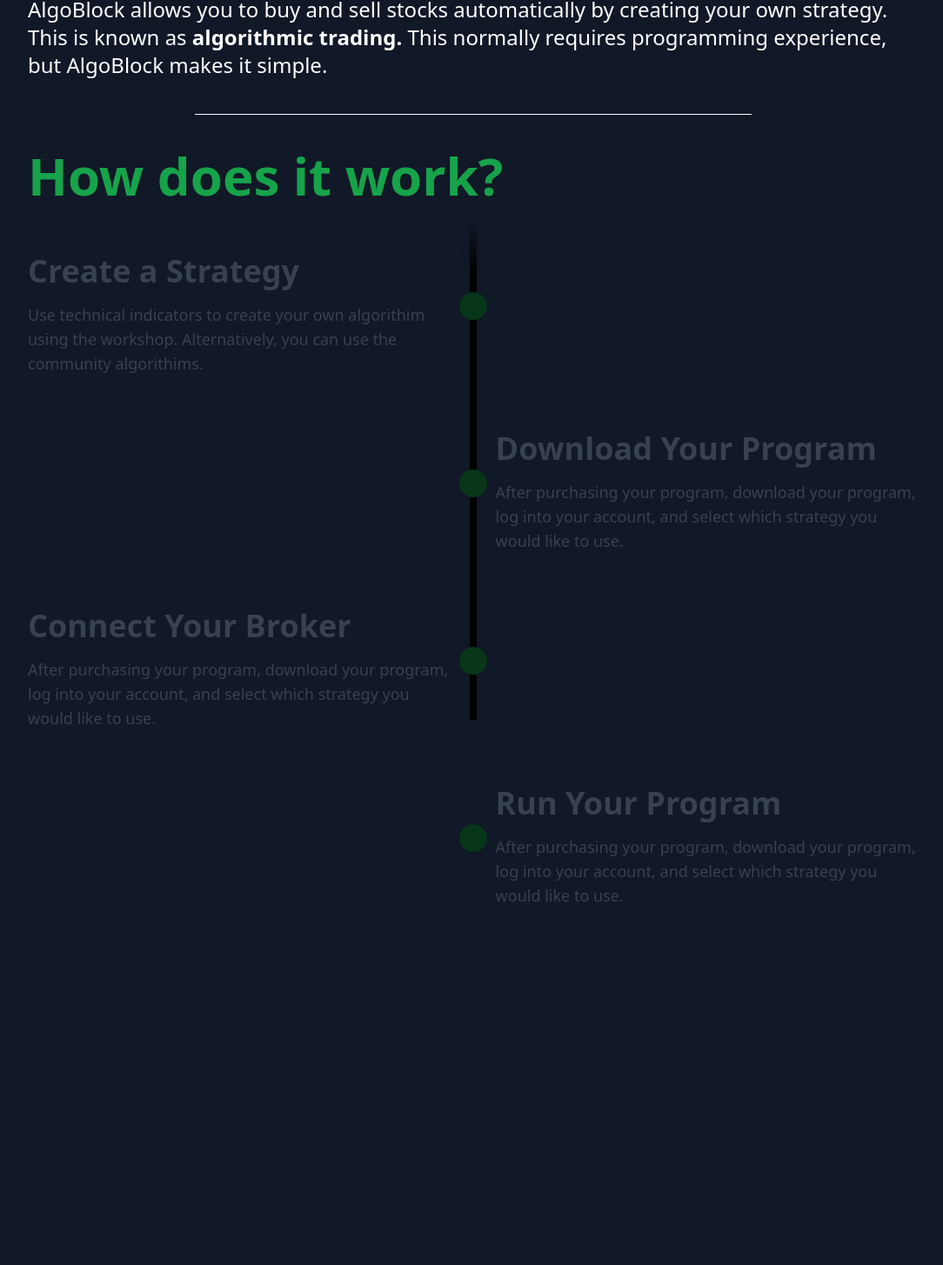
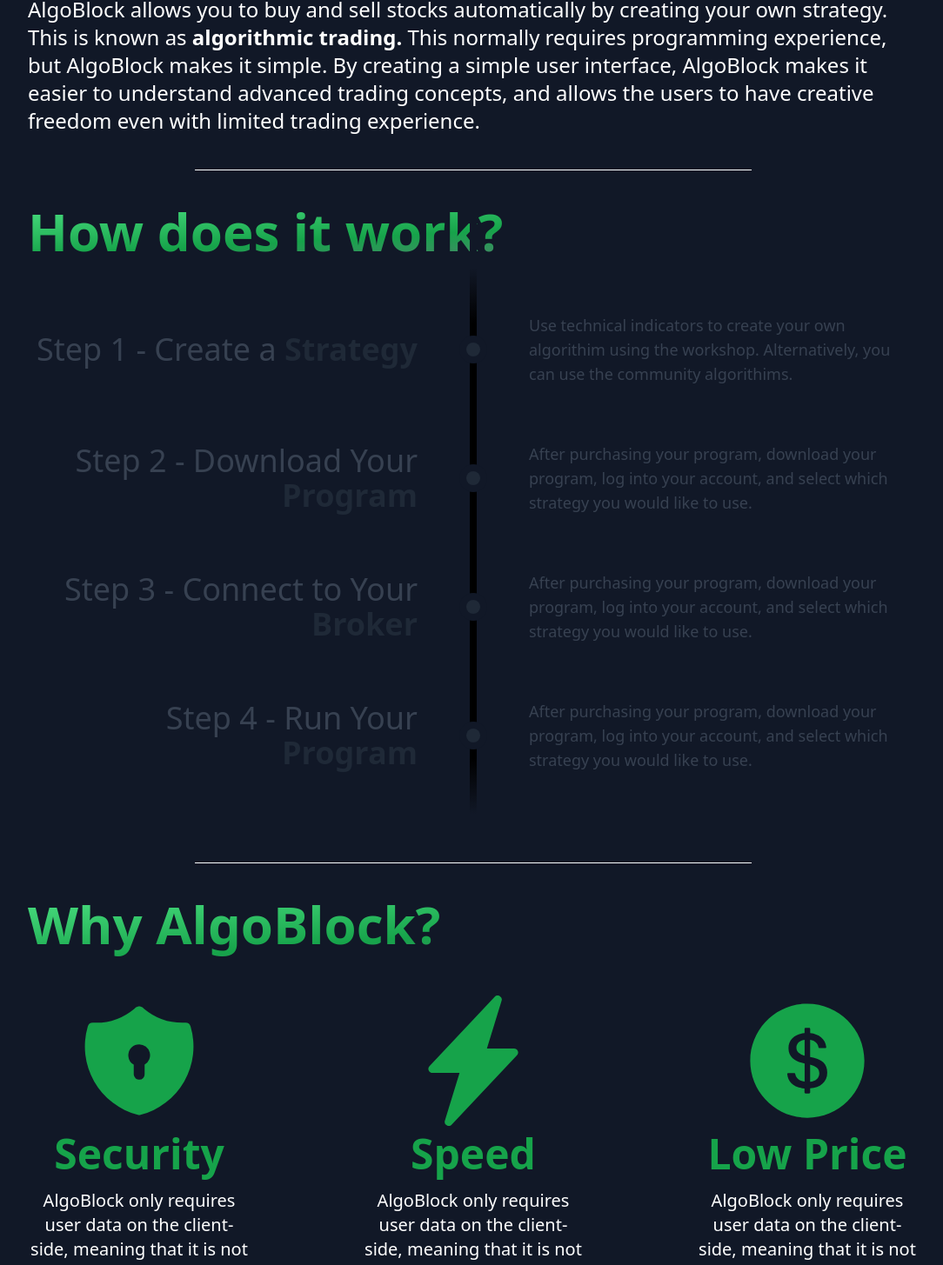
Before and after one commit to LukeA25/AlgoBlock, a React (Vite) app: page / in a window 1280 px wide. Shown: the part 937-2392 px from the top of the page at 87% size, without its empty margins (96-1180 px from the left). Built offline with nearby package versions, Linux system fonts and the light colour scheme.

Commit message:
home page hekka

```diff
--- a/package.json
+++ b/package.json
@@ -13,7 +13,8 @@
     "react": "^18.2.0",
     "react-dom": "^18.2.0",
     "react-icons": "^4.8.0",
-    "react-router-dom": "^6.9.0"
+    "react-router-dom": "^6.9.0",
+    "react-router-hash-link": "^2.4.3"
   },
   "devDependencies": {
     "@types/react": "^18.0.27",
--- /dev/null
+++ b/src/components/InfoCard.jsx
@@ -0,0 +1,11 @@
+function InfoCard(props) {
+  return (
+    <div className="flex flex-col items-center w-72 gap-2">
+      {props.icon}
+      <h1 className="text-green-600 text-5xl font-semibold mb-2">{props.title}</h1>
+      <p className="text-white text-xl text-center">{props.description}</p>
+    </div>
+  );
+}
+
+export default InfoCard;
--- a/src/components/Popup.jsx
+++ b/src/components/Popup.jsx
@@ -1,5 +1,5 @@
 function Popup(props) {
-  return (
+  return props.getActive ? (
     <div
       className={
         props.getActive
@@ -13,6 +13,8 @@
       </div>
       <div className="background -z-50" onClick={props.toggle} />
     </div>
+  ) : (
+    <div />
   );
 }
 
--- a/src/components/ScrollInfo.jsx
+++ b/src/components/ScrollInfo.jsx
@@ -1,11 +1,8 @@
 function ScrollInfo(props) {
   return (
-    <article className={"relative " + props.position}>
+    <div className="flex flex-row items-center gap-12 mx-auto my-16">
       <h1
-        className={
-          "text-4xl text-white font-semibold mb-4 transition-all duration-300" +
-          props.left
-        }
+        className="text-4xl text-white w-[38vw] transition-all duration-300 text-right"
         style={
           props.isActive <= props.index
             ? { color: "rgb(55, 65, 81)" }
@@ -13,11 +10,30 @@
         }
       >
         {props.title}
+        <b
+          className="transition-all duration-300"
+          style={
+            props.isActive <= props.index
+              ? { color: "rgb(31, 41, 55)" }
+              : { color: "rgb(22, 163, 74)" }
+          }
+        >
+          {props.boldTitle}
+        </b>
       </h1>
+      <div className="w-8 h-8 rounded-full relative z-10 transition-all duration-300 bg-gray-900">
+        <div
+          className="w-4 h-4 rounded-full m-2 z-10 transition-all duration-300"
+          id={"scrollTo-" + props.index.toString()}
+          style={
+            props.isActive <= props.index
+              ? { backgroundColor: "rgb(31, 41, 55)" }
+              : { backgroundColor: "white" }
+          }
+        />
+      </div>
       <p
-        className={
-          "text-lg text-white w-[38vw] transition-all duration-300" + props.left
-        }
+        className="text-lg text-white w-[38vw] transition-all duration-300"
         style={
           props.isActive <= props.index
             ? { color: "rgb(55, 65, 81)" }
@@ -26,16 +42,7 @@
       >
         {props.description}
       </p>
-      <div
-        className="w-8 h-8 m-auto rounded-full relative -top-24 z-10 transition-all duration-300"
-        id={"scrollTo-" + props.index.toString()}
-        style={
-          props.isActive <= props.index
-            ? { backgroundColor: "rgb(7, 54, 25)" }
-            : { backgroundColor: "rgb(22, 163, 74)" }
-        }
-      />
-    </article>
+    </div>
   );
 }
 
--- /dev/null
+++ b/src/components/StrategyContext.jsx
@@ -0,0 +1,15 @@
+import { createContext, useState } from "react";
+
+const StrategyContext = createContext();
+
+export function StrategyProvider(props) {
+  const [currentStrategy, setCurrentStrategy] = useState("");
+
+  return (
+    <StrategyContext.Provider value={{currentStrategy, setCurrentStrategy}}>
+      {props.children}
+    </StrategyContext.Provider>
+  );
+}
+
+export default StrategyContext;
--- a/src/components/layout/Layout.jsx
+++ b/src/components/layout/Layout.jsx
@@ -37,7 +37,7 @@
             <Login toggleLogin={toggleLogin} toggleSignUp={toggleSignUp} />
           </Popup>
         )}
-        <NavBar isActive={isNavBarActive} toggleActive={toggleNavBar} />
+        <NavBar isActive={isNavBarActive} toggleActive={toggleNavBar} toggleLogin={toggleLogin} />
       </main>
     </div>
   );
--- a/src/pages/Home.jsx
+++ b/src/pages/Home.jsx
@@ -1,7 +1,12 @@
 import { motion } from "framer-motion";
 import { useState, useEffect } from "react";
 import stocks from "../assets/Stocks.png";
+import InfoCard from "../components/InfoCard";
 import ScrollInfo from "../components/ScrollInfo";
+
+import { TbShieldLockFilled } from "react-icons/tb";
+import { BsFillLightningChargeFill } from "react-icons/bs";
+import { AiFillDollarCircle } from "react-icons/ai";
 
 function Home() {
   const [changingTitle, setChangingTitle] = useState("");
@@ -10,15 +15,31 @@
 
   useEffect(() => {
     document.addEventListener("scroll", (e) => {
-      const target = (screen.height / 2) - 80;
+      const target = screen.height / 2 - 80;
       console.log("Screen hieght: " + screen.height);
-      if (document.getElementById("scrollTo-3").getBoundingClientRect().top - (document.getElementById("scrollTo-3").scrollHeight / 2) < target) {
+      if (
+        document.getElementById("scrollTo-3").getBoundingClientRect().top -
+          document.getElementById("scrollTo-2").scrollHeight / 2 <
+        target
+      ) {
         setPos(4);
-      } else if (document.getElementById("scrollTo-2").getBoundingClientRect().top - (document.getElementById("scrollTo-2").scrollHeight / 2) < target) {
+      } else if (
+        document.getElementById("scrollTo-2").getBoundingClientRect().top -
+          document.getElementById("scrollTo-2").scrollHeight / 2 <
+        target
+      ) {
         setPos(3);
-      } else if (document.getElementById("scrollTo-1").getBoundingClientRect().top - (document.getElementById("scrollTo-1").scrollHeight / 2) < target) {
+      } else if (
+        document.getElementById("scrollTo-1").getBoundingClientRect().top -
+          document.getElementById("scrollTo-1").scrollHeight / 2 <
+        target
+      ) {
         setPos(2);
-      } else if (document.getElementById("scrollTo-0").getBoundingClientRect().top - (document.getElementById("scrollTo-0").scrollHeight / 2) < target) {
+      } else if (
+        document.getElementById("scrollTo-0").getBoundingClientRect().top -
+          document.getElementById("scrollTo-0").scrollHeight / 2 <
+        target
+      ) {
         setPos(1);
       } else {
         setPos(0);
@@ -90,62 +111,89 @@
       </section>
 
       <section id="what-is-it" className="bg-gray-900 w-screen py-10 px-[10%]">
-        <h1 className="text-green-600 text-6xl font-semibold mb-8">
+        <h1 className="text-transparent bg-clip-text bg-gradient-to-br from-green-400 via-green-600 to-gray-500 text-6xl font-semibold mb-8">
           What is it?
         </h1>
         <p className="text-white text-2xl">
           AlgoBlock allows you to buy and sell stocks automatically by creating
           your own strategy. This is known as <b>algorithmic trading.</b> This
           normally requires programming experience, but AlgoBlock makes it
-          simple.
+          simple. By creating a simple user interface, AlgoBlock makes it easier
+          to understand advanced trading concepts, and allows the users to have
+          creative freedom even with limited trading experience.
         </p>
       </section>
 
       <hr className="border-white m-auto w-1/2" />
 
       <section id="how-does-it-work" className="w-screen py-10 -z-20 px-[10%]">
-        <div className="w-[80%] h-full bg-gray-900 absolute -z-20" />
-        <h1 className="text-green-600 absolute text-6xl font-semibold z-10">
+        <div className="w-2 h-full ml-[calc(40vw-0.25rem)] absolute -z-10 bg-black" />
+        <div className="w-2 h-28 absolute ml-[calc(40vw-0.25rem)] -mt-10 bg-gray-900" />
+        <div className="w-2 h-16 ml-[calc(40vw-0.25rem)] mt-[4.5rem] absolute bg-gradient-to-b from-gray-900 to-transparent" />
+        <h1 className="text-transparent bg-clip-text bg-gradient-to-br from-green-400 via-green-600 to-gray-500 text-6xl font-semibold z-10">
           How does it work?
         </h1>
-        <div className="w-8 h-16 m-auto relative top-20 bg-gradient-to-b from-gray-900 to-transparent" />
-        <div className="w-8 h-[7.5rem] m-auto relative -top-[6.5rem] bg-gray-900" />
-        <div className="relative w-2 h-[36rem] m-auto -top-[6.5rem] -z-20 bg-black" />
         <ScrollInfo
-          position="-top-[40rem]"
           isActive={pos}
-          left=""
           index={0}
-          title="Create a Strategy"
+          title="Step 1 - Create a "
+          boldTitle="Strategy"
           description="Use technical indicators to create your own algorithim using the
         workshop. Alternatively, you can use the community algorithims."
         />
         <ScrollInfo
-          position="-top-[38rem]"
           isActive={pos}
-          left=" ml-[42vw]"
           index={1}
-          title="Download Your Program"
+          title="Step 2 - Download Your "
+          boldTitle="Program"
           description="After purchasing your program, download your program, log into your account, and select which strategy you would like to use."
         />
         <ScrollInfo
-          position="-top-[36rem]"
           isActive={pos}
-          left=""
           index={2}
-          title="Connect Your Broker"
+          title="Step 3 - Connect to Your "
+          boldTitle="Broker"
           description="After purchasing your program, download your program, log into your account, and select which strategy you would like to use."
         />
         <ScrollInfo
-          position="-top-[34rem]"
           isActive={pos}
-          left=" ml-[42vw]"
           index={3}
-          title="Run Your Program"
+          title="Step 4 - Run Your "
+          boldTitle="Program"
           description="After purchasing your program, download your program, log into your account, and select which strategy you would like to use."
         />
+        <div className="w-2 ml-[calc(40vw-0.25rem)] -mt-4 h-[3.5rem] m-auto absolute bg-gray-900" />
+        <div className="w-2 ml-[calc(40vw-0.25rem)] -mt-20 h-16 m-auto absolute bg-gradient-to-t from-gray-900 to-transparent" />
       </section>
-      <div className="fixed w-2 h-1/2 right-0 top-0 m-auto left-0 -z-10 bg-gradient-to-t from-green-600 to-gray-600" />
+
+      <hr className="border-white m-auto w-1/2" />
+
+      <section
+        id="why-algoblock"
+        className="bg-gray-900 w-screen py-10 px-[10%]"
+      >
+        <h1 className="text-transparent bg-clip-text bg-gradient-to-br from-green-400 via-green-600 to-gray-500 h-20 text-6xl font-semibold mb-8">
+          Why AlgoBlock?
+        </h1>
+        <div className="flex flex-col sm:flex-row justify-center gap-[10vw]">
+          <InfoCard
+            icon={<TbShieldLockFilled size="150" color="rgb(22, 163, 74)" />}
+            title="Security"
+            description="AlgoBlock only requires user data on the client-side, meaning that it is not stored or used online. This makes AlgoBlock's users immune to data breeches, keeping our users safe."
+          />
+          <InfoCard
+            icon={<BsFillLightningChargeFill size="150" color="rgb(22, 163, 74)" />}
+            title="Speed"
+            description="AlgoBlock only requires user data on the client-side, meaning that it is not stored or used online. This makes AlgoBlock's users immune to data breeches, keeping our users safe."
+          />
+          <InfoCard
+            icon={<AiFillDollarCircle size="150" color="rgb(22, 163, 74)" />}
+            title="Low Price"
+            description="AlgoBlock only requires user data on the client-side, meaning that it is not stored or used online. This makes AlgoBlock's users immune to data breeches, keeping our users safe."
+          />
+        </div>
+      </section>
+      <div className="fixed w-2 h-1/2 right-0 top-0 ml-[calc(50vw-0.25rem)] left-0 -z-10 bg-gradient-to-t from-green-600 to-gray-600" />
     </motion.div>
   );
 }
```
Also changed, not shown: src/components/layout/MainNavigation.jsx (+6 -5 lines), src/components/layout/NavBar.jsx (+14 -12 lines), src/pages/Strategies.jsx (+52 -9 lines), 1 other file (tests, documents, lock files or other folders).
